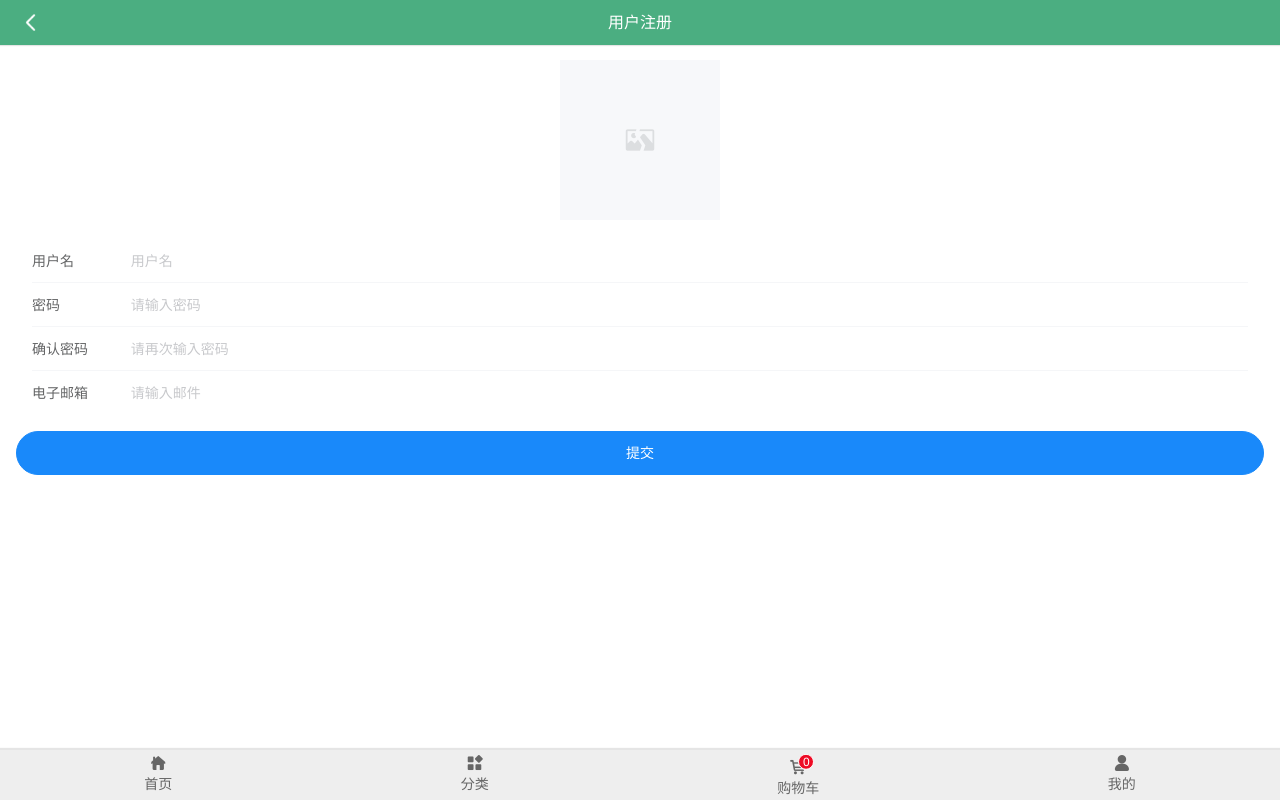
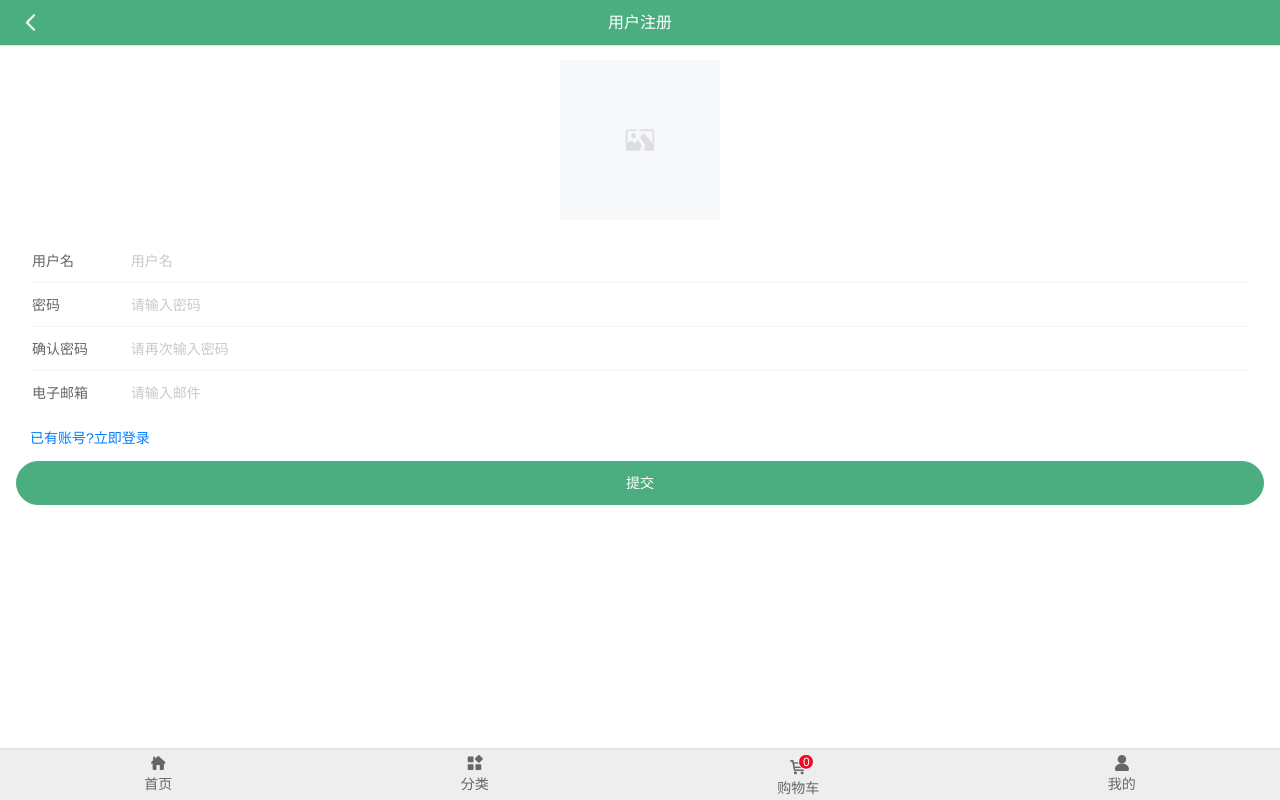
Before and after one commit to superBiuBiuMan/ewShop_mobileWeb, a Vue app: page /register in a window 1280 px wide. Built offline with nearby package versions, Linux system fonts and the light colour scheme.

Commit message:
注册的完成

```diff
--- a/src/App.vue
+++ b/src/App.vue
@@ -62,7 +62,7 @@ nav {
   box-shadow: 0 3px 1px 5px rgba(0, 0, 0, 0.1);
   .tab-bar-item {
     // 字体图标
-    font-size: var(--font-size);
+    font-size: var(--font-size-self);
     height: 50px;
     text-align: center;
 
@@ -77,7 +77,7 @@ nav {
   }
   a {
     color: var(--color-text);
-    font-size: var(--font-size);
+    font-size: var(--font-size-self);
     &.router-link-exact-active {
       color: var(--color-hight-text);
     }
--- a/src/api/ajax.js
+++ b/src/api/ajax.js
@@ -1,5 +1,6 @@
 import axios from "axios";
 import nprogress from "nprogress";
+import {Toast,Notify} from "vant";
 import "nprogress/nprogress.css";
 const service = axios.create({
     baseURL: 'https://api.shop.eduwork.cn',
@@ -7,25 +8,25 @@ const service = axios.create({
 })
 
 //设置请求拦截器
-service.interceptors.request.use((config)=>{
+service.interceptors.request.use((config) => {
     nprogress.start();
     return config;
-},(error)=>{
+}, (error) => {
 
 })
 
 //设置响应拦截器
 service.interceptors.response.use(
-    (response)=>{
+    (response) => {
         nprogress.done();
-
         //返回数据
         return response.data;
     },
-    (error)=>{
+    (error) => {
         nprogress.done();
-        //返回错误,这里没有进行处理
-        return error;
+
+        Notify(error.response.data.errors[Object.keys(error.response.data.errors)[0]][0])
+        throw new Error(error);
     }
 )
 
--- a/src/assets/css/base.css
+++ b/src/assets/css/base.css
@@ -10,9 +10,13 @@
     /* 背景颜色 */
     --color-background: #FFF;
     /* 字体大小 */
-    --font-size: 14px;
+    --font-size-self: 14px;
     /* 行高 */
     --line-hight: 1.5;
+    /* 覆盖顶部框设置notify的提示高度 */
+    --van-notify-padding:14px!important;
+    /* 设置toast提示的字体大小 */
+    --van-toast-font-size:16px!important;
 }
 
 *,
@@ -48,3 +52,7 @@ a{
 .right{
     float:right;
 }
+/* 重新定义toast轻提示的大小,我这里莫名其妙比较小 */
+.van-icon-success:before {
+    font-size: 36px!important;
+}
--- a/src/components/common/navbar/Navbar.vue
+++ b/src/components/common/navbar/Navbar.vue
@@ -59,7 +59,6 @@ export default {
     //设置增长系数为1
     flex: 1;
     color: white;
-    font-size: --font-size;
   }
 }
 </style>
--- a/src/main.js
+++ b/src/main.js
@@ -2,7 +2,10 @@ import { createApp } from 'vue';
 import App from './App.vue';
 import router from './router';
 import store from './store';
-import { Lazyload } from 'vant';
+import { Lazyload} from 'vant';
+//这里手动引入下轻提示toast的样式,莫名其妙没有自动引入
+import 'vant/lib/toast/style';
+import "vant/lib/notify/style";
 createApp(App)
 .use(Lazyload,{
     loading:require("./assets/image/loading.gif"),
--- a/src/views/user/Register.vue
+++ b/src/views/user/Register.vue
@@ -24,7 +24,10 @@
               name="pattern"
               label="用户名"
               placeholder="用户名"
-              :rules="[{ pattern:userNameReg,required: true, message: '用户名至少为6个字符' }]"/>
+              :rules="[
+              {required:true,message:'请输入用户名'},
+              { pattern:userNameReg,required: true, message: '用户名至少为6个字符' }
+              ]"/>
             <!-- 密码 -->
             <van-field
               v-model="password"
@@ -33,7 +36,10 @@
               name="pattern"
               label="密码"
               placeholder="请输入密码"
-              :rules="[{pattern:passworReg, required: true,message:'密码至少为6个字符'}]" />
+              :rules="[
+                {required: true,message:'请输入密码'},
+                {pattern:passworReg,message:'密码至少为6个字符'}
+              ]" />
             <!-- 确认密码 -->
              <van-field
               v-model="password_confirmation"
@@ -43,16 +49,20 @@
               label="确认密码"
               placeholder="请再次输入密码"
               :rules="[{ validator:validatorFnAgain ,required: true }]" />
-
-              <van-field
+              <!-- 邮件 -->
+               <van-field
               autocomplete
               v-model="email"
               type="text"
+              label="电子邮箱"
               name="pattern"
-              label="电子邮箱"
               placeholder="请输入邮件"
-              :rules="[{ pattern:emialReg,required: true, message: '请输入正确的邮件' }]" />
+              :rules="[
+              { required: true, message: '请填写您的邮箱' },
+              { pattern: emailReg, message: '邮箱格式错误'}]" />
           </van-cell-group>
+
+          <router-link to="/" class="account-created">已有账号?立即登录</router-link>
           <!-- 提交按钮 -->
           <div style="margin: 16px">
             <van-button round block type="primary" native-type="submit">
@@ -62,12 +72,15 @@
         </van-form>
       </div>
     </div>
+
+
   </div>
 </template>
 
 <script>
 import {reactive,toRefs} from "vue";
 import {reqRegister} from "@/api/user";
+import {Toast} from "vant";
 export default {
   name: "Register",
   setup(){
@@ -83,15 +96,29 @@ export default {
         //用户名至少为6位
         userNameReg:/.{6,}/,
         //邮箱正则
-        emialReg:/\b[A-Z0-9._%+-]+@[A-Z0-9.-]+\.[A-Z]{2,}\b/ig,
+        emailReg:/^[a-z0-9]+([._\\-]*[a-z0-9])*@([a-z0-9]+[-a-z0-9]*[a-z0-9]+.){1,63}[a-z0-9]+$/,
         //密码正则
         passworReg:/.{6,}/,
     }
     /* 用户单击提交数据 */
     function onSubmit(){
-        // reqRegister(userInfo).then(response=>{
+      //显示提示
+      Toast.loading({
+        message:"注册中...",
+        forbidClick:true,
+      });
+      reqRegister(userInfo).then(response=>{
+        //关闭提示
+        Toast.clear();
+        console.log(response);
+        //提示成功,失败会在拦截器中捕获的
+        Toast.success("注册成功...");
+        //跳转到位置
 
-        // })
+      }).catch(reason=>{
+         //关闭提示
+        Toast.clear();
+      })
     }
 
     /* 验证器验证第二次密码 */
@@ -104,7 +131,7 @@ export default {
         ...toRefs(userInfo),
         onSubmit,
         ...regCheck,
-        validatorFnAgain
+        validatorFnAgain,
     }
   }
 };
@@ -119,5 +146,17 @@ export default {
   .register-form{
       margin-top: 15px;
   }
+  .van-button--primary{
+    background-color: #4bae81;
+    border-color: #4bae81;
+  }
+  //已有账号
+  .account-created{
+    color: #017eff;
+    font-size: 14px;
+    float: left;
+    margin-left: 30px;
+    padding: 15px 0;
+  }
 }
 </style>
```
